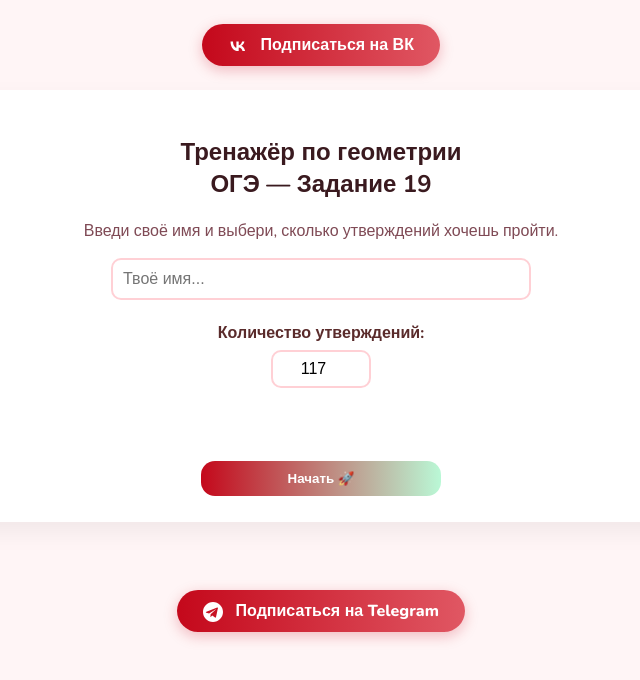
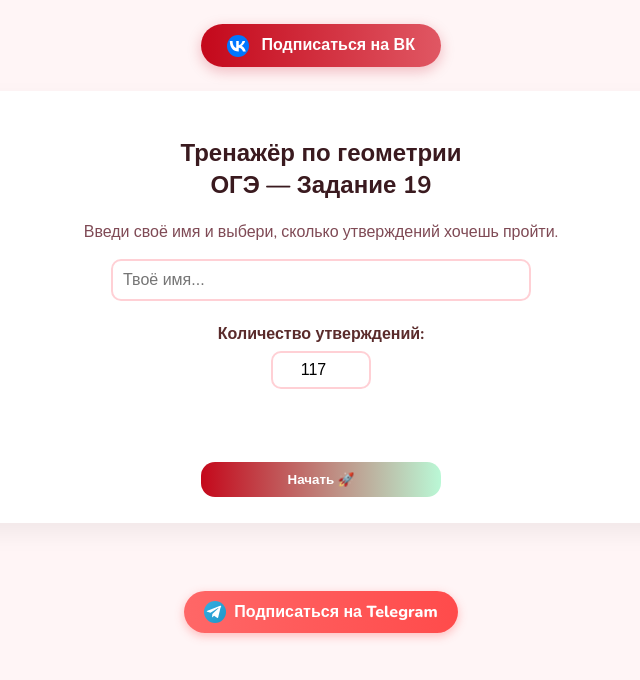
Before and after one commit to ValeriaPopovich/19task_OGE_1, a plain HTML site: page index.html in a window 1280 px wide. Shown: the whole page, without its empty margins (319-959 px from the left). Drawn offline with nearby package versions, Linux system fonts and the light colour scheme.

Commit message:
Update index.html

```diff
--- a/index.html
+++ b/index.html
@@ -189,9 +189,9 @@
   <!-- ВК -->
   <div class="telegram-button">
 <a href="https://vk.com/valeriyamath" target="_blank">
-  <svg width="20" height="20" viewBox="0 0 24 24" fill="#ffffff" xmlns="http://www.w3.org/2000/svg"
-       style="margin-right:8px; vertical-align:middle">
-    <path d="M12.66 17.99C6.61 17.99 3.2 13.8 3.06 6.5H6.03C6.11 11.52 8.35 13.67 10.07 14.11V6.5H12.83V11.11C14.53 10.93 16.32 8.94 16.93 6.5H19.72C19.29 9.02 17.3 11.01 15.92 11.84C17.3 12.5 19.58 14.23 20.5 17.99H17.41C16.72 15.7 15.1 14.11 12.83 13.9V17.99H12.66Z"/>
+  <svg width="22" height="22" viewBox="0 0 24 24" style="margin-right:8px; vertical-align:middle">
+    <circle cx="12" cy="12" r="12" fill="#0077FF"/>
+    <path fill="#fff" d="M12.66 17.99C6.61 17.99 3.2 13.8 3.06 6.5H6.03C6.11 11.52 8.35 13.67 10.07 14.11V6.5H12.83V11.11C14.53 10.93 16.32 8.94 16.93 6.5H19.72C19.29 9.02 17.3 11.01 15.92 11.84C17.3 12.5 19.58 14.23 20.5 17.99H17.41C16.72 15.7 15.1 14.11 12.83 13.9V17.99H12.66Z"/>
   </svg>
   Подписаться на ВК
 </a>
@@ -201,13 +201,25 @@
 
   <!-- Телеграм -->
 <footer>
-  <a href="https://t.me/valeriya_math" target="_blank">
-  <svg width="20" height="20" viewBox="0 0 240 240" fill="#ffffff" style="margin-right:8px;vertical-align:middle">
-    <path d="M120 0C53.7 0 0 53.7 0 120s53.7 120 120 120 120-53.7 120-120S186.3 0 120 0zm57.4 82.2l-21 99.2c-1.6 7.2-5.9 9-11.9 5.6l-33-24.3-15.9 15.4c-1.8 1.8-3.3 3.3-6.7 3.3l2.4-34.2 62.2-56.2c2.7-2.4-0.6-3.8-4.2-1.4l-76.8 48.4-33.1-10.3c-7.2-2.1-7.4-7.2 1.6-10.7l129.2-49.8c6-2.1 11.3 1.4 9.3 10.1z"/>
+  <a href="https://t.me/valeriya_math" target="_blank" style="display:inline-flex;align-items:center;
+     background:linear-gradient(90deg,#ff6767,#ff4b4b);padding:10px 20px;border-radius:24px;
+     color:#fff;font-weight:800;text-decoration:none;box-shadow:0 3px 10px rgba(255,80,80,.35);">
+
+    <svg width="22" height="22" viewBox="0 0 240 240" style="margin-right:8px; vertical-align:middle">
+      <defs>
+        <linearGradient id="tg" x1="0" y1="0" x2="1" y2="1">
+          <stop offset="0" stop-color="#37AEE2"/>
+          <stop offset="1" stop-color="#1E96C8"/>
+        </linearGradient>
+      </defs>
+      <circle cx="120" cy="120" r="120" fill="url(#tg)"/>
+      <path fill="#fff" d="M180 73L155 178c-2 8-6 10-13 6l-32-24-15 14c-2 2-4 3-7 3l3-36 66-62c3-3-1-4-4-2l-82 52-35-11c-8-2-8-9 2-13l138-54c7-2 13 2 11 11z"/>
     </svg>
+
     Подписаться на Telegram
   </a>
 </footer>
+
 
 <script>
 /* ===================== ДАННЫЕ ===================== */
```
Lines whose indentation alone changed are shown as unchanged.
